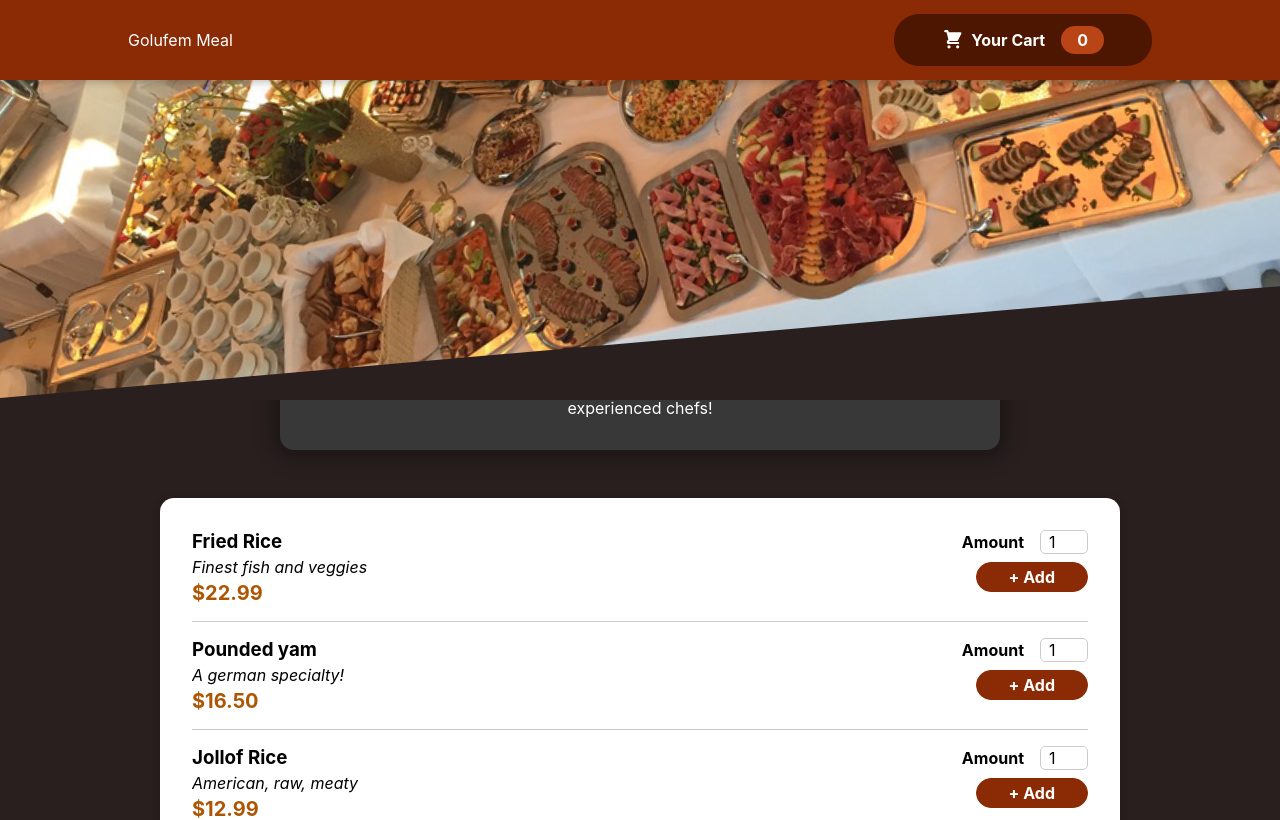
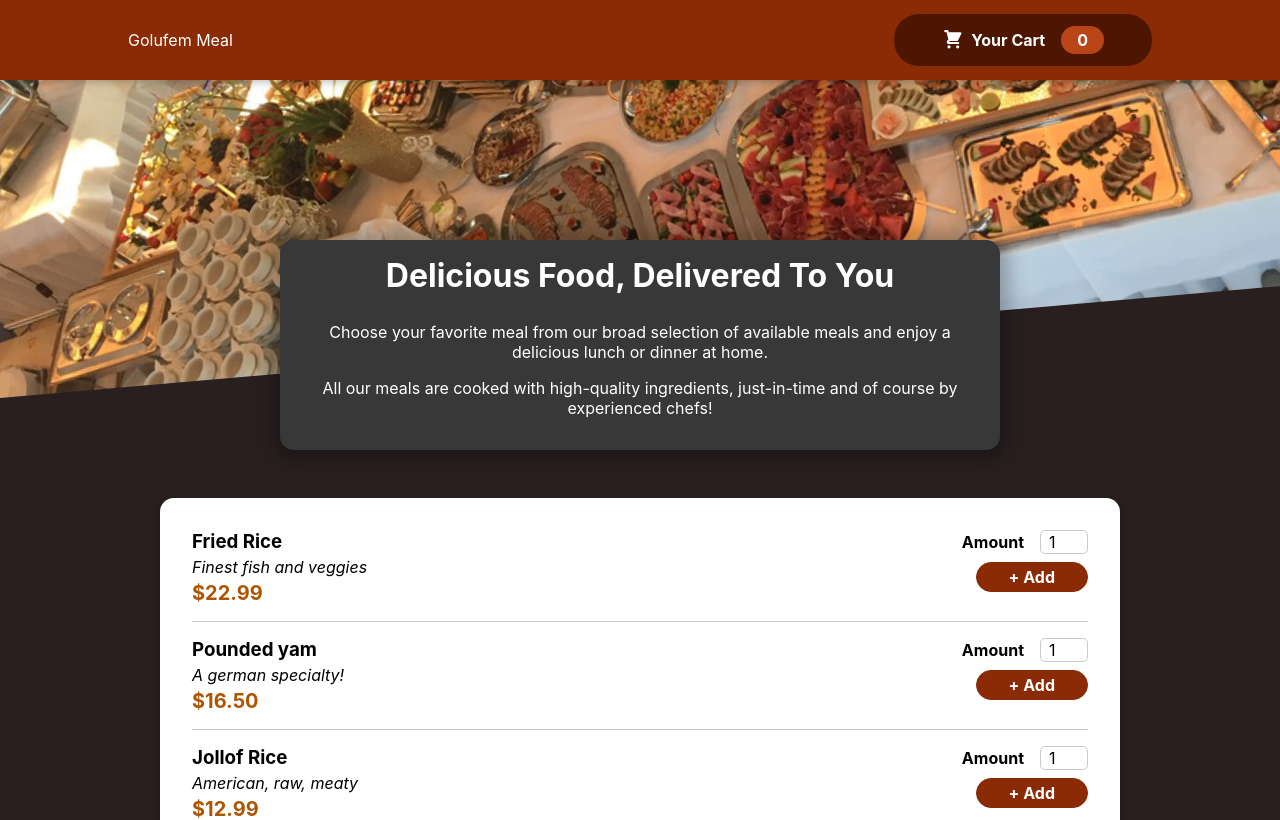
Before and after one commit to Golufem/Food-App, a React (Create React App) app: page / in a window 1280 px wide. Shown: the top 820 px of the page. Built offline with nearby package versions, Linux system fonts and the light colour scheme.

Commit message:
third commit

```diff
--- a/src/index.css
+++ b/src/index.css
@@ -13,7 +13,7 @@ code {
 }
 * {
   box-sizing: border-box;
-  overflow: scroll;
+
 }
 
 
```
